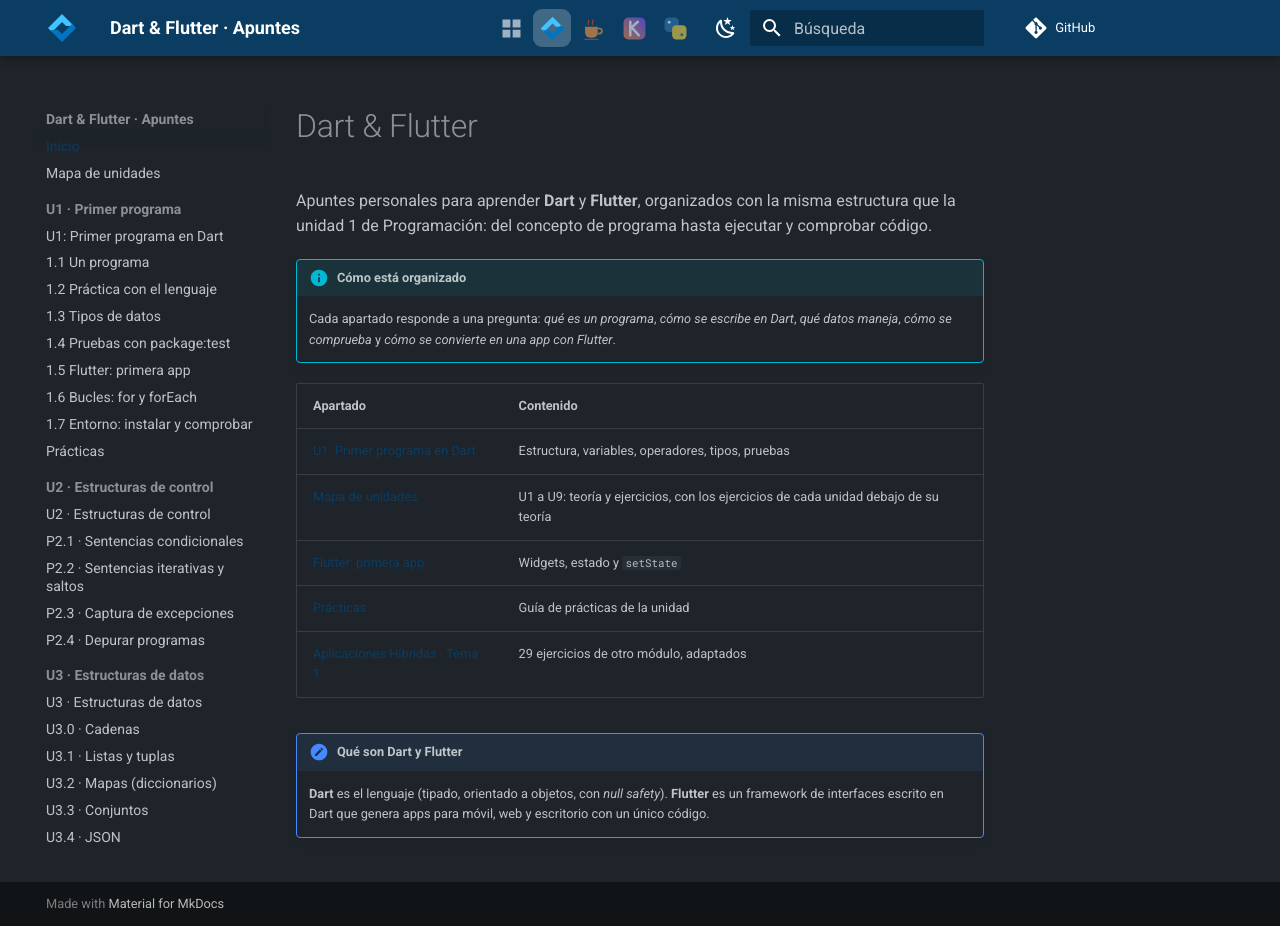
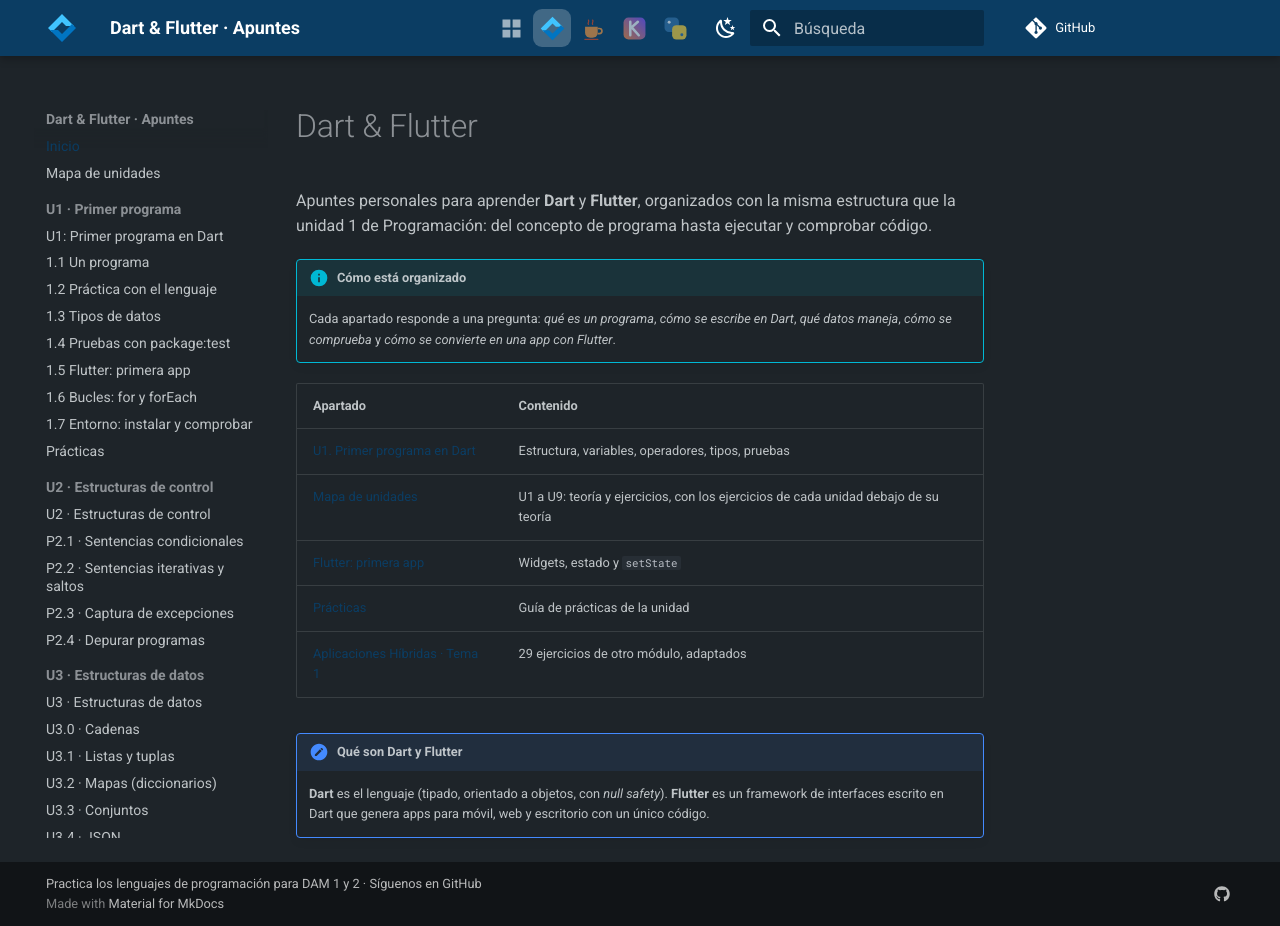
Before and after one commit to apuntes-dam/dart-flutter-apuntes, an MkDocs documentation site: the page built from docs/index.md, in a window 1280 px wide and 926 px high. Built offline with MkDocs 1.6.1 and Material for MkDocs 9.7.7, drawn with Linux system fonts in a browser that asks for light colours; comment, search, counter and statistics services are not loaded.

Commit message:
Portada con titulo y boton para seguir la organizacion; pie con enlace a GitHub
Co-Authored-By: Claude Sonnet 5.5 <noreply@anthropic.com>

```diff
--- a/mkdocs.yml
+++ b/mkdocs.yml
@@ -29,6 +29,12 @@ extra_css:
   - assets/lenguajes.css
 extra_javascript:
   - assets/lenguajes.js
+extra:
+  social:
+    - icon: fontawesome/brands/github
+      link: https://github.com/apuntes-dam/
+      name: Síguenos en GitHub
+copyright: Practica los lenguajes de programación para DAM 1 y 2 · <a href="https://github.com/apuntes-dam/">Síguenos en GitHub</a>
 markdown_extensions:
   - admonition
   - tables
```
Also changed, not shown: docs/assets/soluciones.json (+1 -1 lines).
